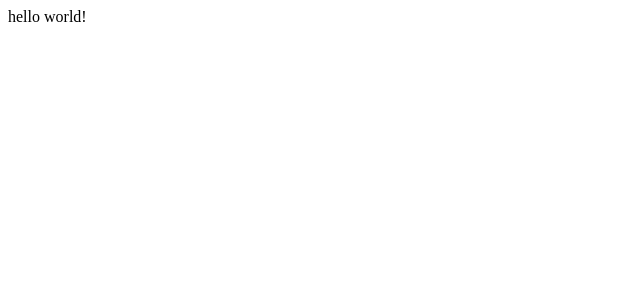
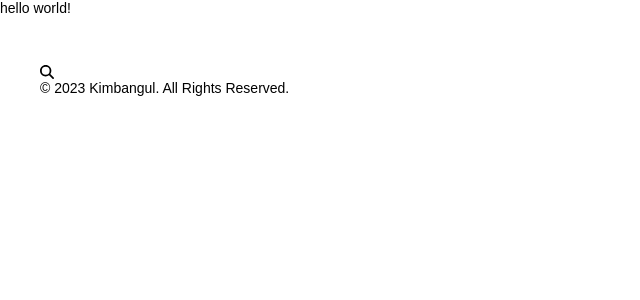
Before and after one commit to Kimbangul/lanalogue, a Next.js app: page / in a window 1280 px wide. Shown: the top 300 px of the page, without its empty margins (0-640 px from the left). Built offline with nearby package versions, Linux system fonts and the light colour scheme.

Commit message:
feat: add style components

```diff
--- a/src/app/layout.tsx
+++ b/src/app/layout.tsx
@@ -1,3 +1,6 @@
+import GlobalStyle from "@/components/common/GlobalStyle";
+import FooterView from "@/components/layout/footer/FooterView";
+import ClientProvider from "@/components/common/ClientProvider";
 
 export const metadata = {
   title: 'Create Next App',
@@ -10,8 +13,13 @@ export default function RootLayout({
   children: React.ReactNode
 }) {
   return (
+    <ClientProvider>
     <html lang="en">
-      <body>{children}</body>
+      <body>
+        {children}
+        <FooterView />
+      </body>
     </html>
+    </ClientProvider>
   )
 }
--- /dev/null
+++ b/src/components/common/ClientProvider.tsx
@@ -0,0 +1,13 @@
+'use client';
+
+import GlobalStyle from "@/components/common/GlobalStyle";
+import { PropsWithChildren} from "react";
+
+export default function ClientProvider({ children }: PropsWithChildren) {
+  return (
+      <>
+        <GlobalStyle />
+        {children}
+      </>
+  );
+}
--- /dev/null
+++ b/src/components/common/GlobalStyle.ts
@@ -0,0 +1,45 @@
+'use client'
+
+import { createGlobalStyle } from 'styled-components';
+
+const GlobalStyle = createGlobalStyle`
+ html{
+  font-size: 62.5%;
+ }
+ *{
+    margin: 0;
+    padding: 0;
+    text-decoration: none;
+    list-style: none;
+    box-sizing: border-box;
+    color: inherit;
+    margin-block-start: 0;
+    margin-block-end: 0;
+    margin-inline-start: 0;
+    margin-inline-end: 0;
+  }
+  a, img{
+    display: block;
+  }
+  button{
+    outline: none;
+    appearance: none;
+    border: none;
+  }
+  body{
+    font-family: sans-serif;
+    font-size: 1.4rem;
+    min-width: 280px;
+
+  }
+  h1, h2, h3, h4, h5, h6 {
+    font-family: sans-serif;
+  }
+
+::-webkit-scrollbar{
+  display: none;
+}
+
+`;
+
+export default GlobalStyle;
--- /dev/null
+++ b/src/components/layout/footer/FooterStyle.ts
@@ -0,0 +1,14 @@
+import styled from "styled-components";
+
+export const Footer = {
+  Container : styled.footer`
+    width: 100%;
+
+  `,
+  Inner: styled.div`
+    max-width: 1200px;
+    width: 100%;
+    margin: 0 auto;
+    padding: 4.8rem 0;
+  `
+}
--- /dev/null
+++ b/src/components/layout/footer/FooterView.tsx
@@ -0,0 +1,22 @@
+'use client'
+
+import { FontAwesomeIcon } from "@fortawesome/react-fontawesome";
+import {faSearch} from "@fortawesome/free-solid-svg-icons";
+import moment from "moment";
+
+import { Footer } from "@/components/layout/footer/FooterStyle";
+
+const FooterView = () => {
+  return(
+    <Footer.Container>
+      <Footer.Inner>
+        <ul>
+          <li><FontAwesomeIcon icon={faSearch} /></li>
+        </ul>
+        <p>© {moment().format('YYYY')} Kimbangul. All Rights Reserved.</p>
+      </Footer.Inner>
+    </Footer.Container>
+  )
+}
+
+export default FooterView;
--- /dev/null
+++ b/src/utils/Theme.ts
@@ -0,0 +1,36 @@
+const color = {
+  bg: '#222',
+  text06: '#111',
+  text05:'#262626',
+  text04:'#333',
+  text03: '#444',
+  text02: '#555',
+  text01: '#666',
+}
+
+const fontSize = {
+  body: {
+    xs: '1.2rem',
+    sm: '1.4rem',
+    rg: '1.6rem',
+    md: '1.8rem',
+    lg: '2rem',
+  },
+  head: {
+    xs: '2.4rem',
+    sm: '2.8rem',
+    rg: '3.2rem',
+    md: '3.6rem',
+    lg: '4.2rem',
+    xl: '4.8rem',
+    ul: '5.6rem',
+  },
+};
+
+
+const theme = {
+  color: {...color},
+  fontSize: {...fontSize},
+}
+
+export default theme;
```
